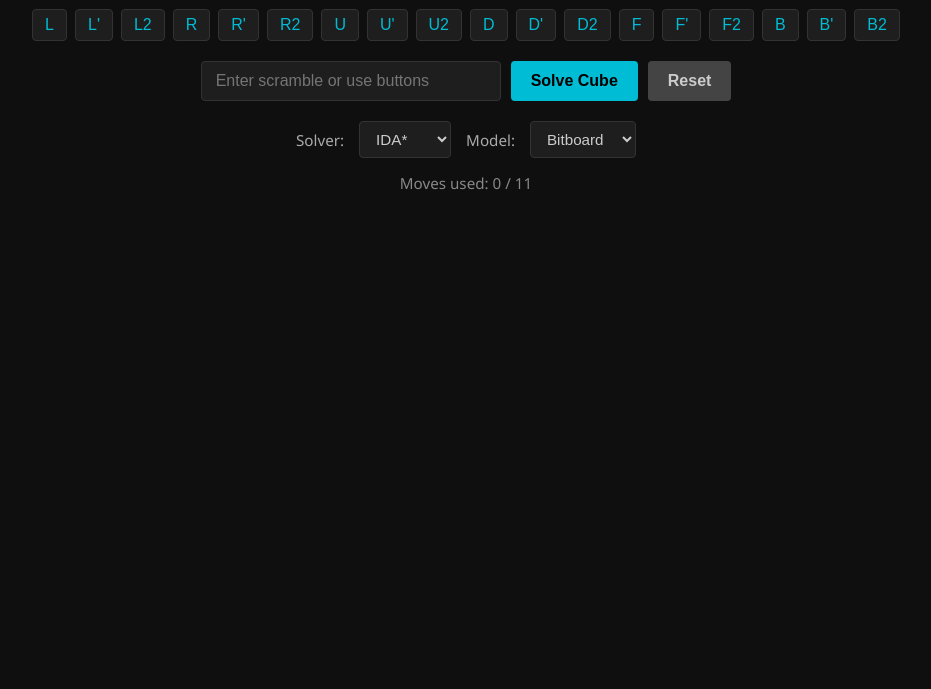
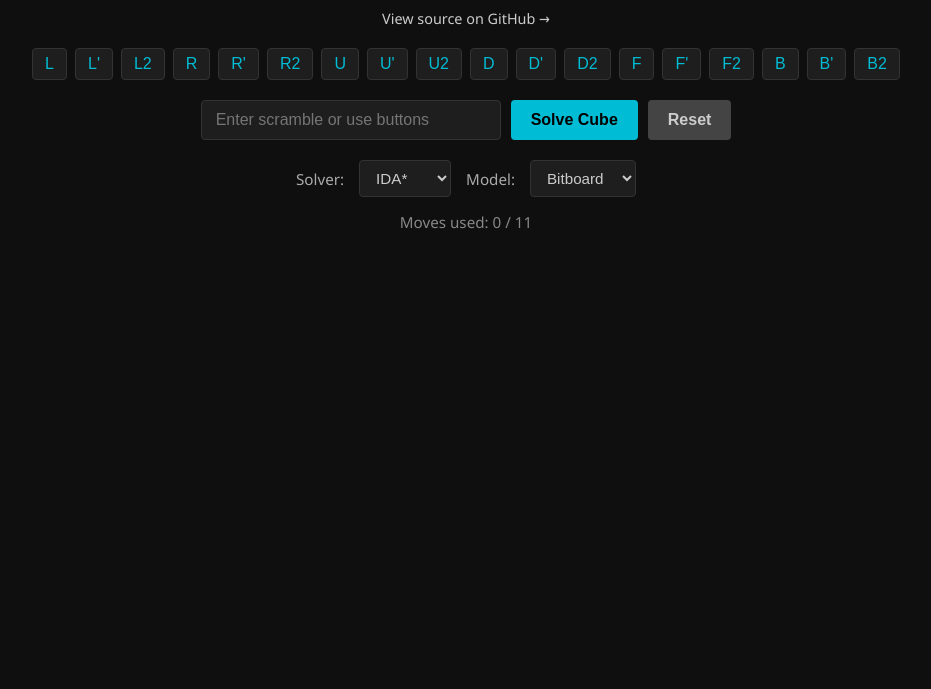
Before and after one commit to Tarunbhati100/AlgoCubeSolver, a plain HTML site: page frontend/index.html in a window 1280 px wide. Shown: the part 111-800 px from the top of the page, without its empty margins (174-1105 px from the left). Drawn offline with Linux system fonts and the light colour scheme.

```diff
--- a/frontend/index.html
+++ b/frontend/index.html
@@ -7,6 +7,11 @@
 </head>
 <body>
 <h1>AlgoCube Solver</h1>
+<div class="footer">
+    <a href="https://github.com/Tarunbhati100/AlgoCubeSolver" target="_blank">
+        View source on GitHub →
+    </a>
+</div>
 
 <!-- MOVE BUTTONS -->
 <div class="move-buttons" id="moveButtons"></div>
--- a/frontend/style.css
+++ b/frontend/style.css
@@ -186,3 +186,31 @@
     0%, 100% { opacity: 1; }
     50%      { opacity: 0; }
 }
+.github-corner:hover .octo-arm {
+    animation: octocat-wave 560ms ease-in-out;
+}
+
+/*@keyframes octocat-wave {*/
+/*    0%, 100% { transform: rotate(0); }*/
+/*    20%, 60% { transform: rotate(-25deg); }*/
+/*    40%, 80% { transform: rotate(10deg); }*/
+/*}*/
+
+/*@media (max-width: 500px) {*/
+/*    .github-corner:hover .octo-arm {*/
+/*        animation: none;*/
+/*    }*/
+/*}*/
+.footer {
+    text-align: center;
+    margin-bottom: 20px;
+    font-size: 0.9em;
+    color: #888;
+}
+.footer a {
+    color: #ccc;
+    text-decoration: none;
+}
+.footer a:hover {
+    color: white;
+}
```
